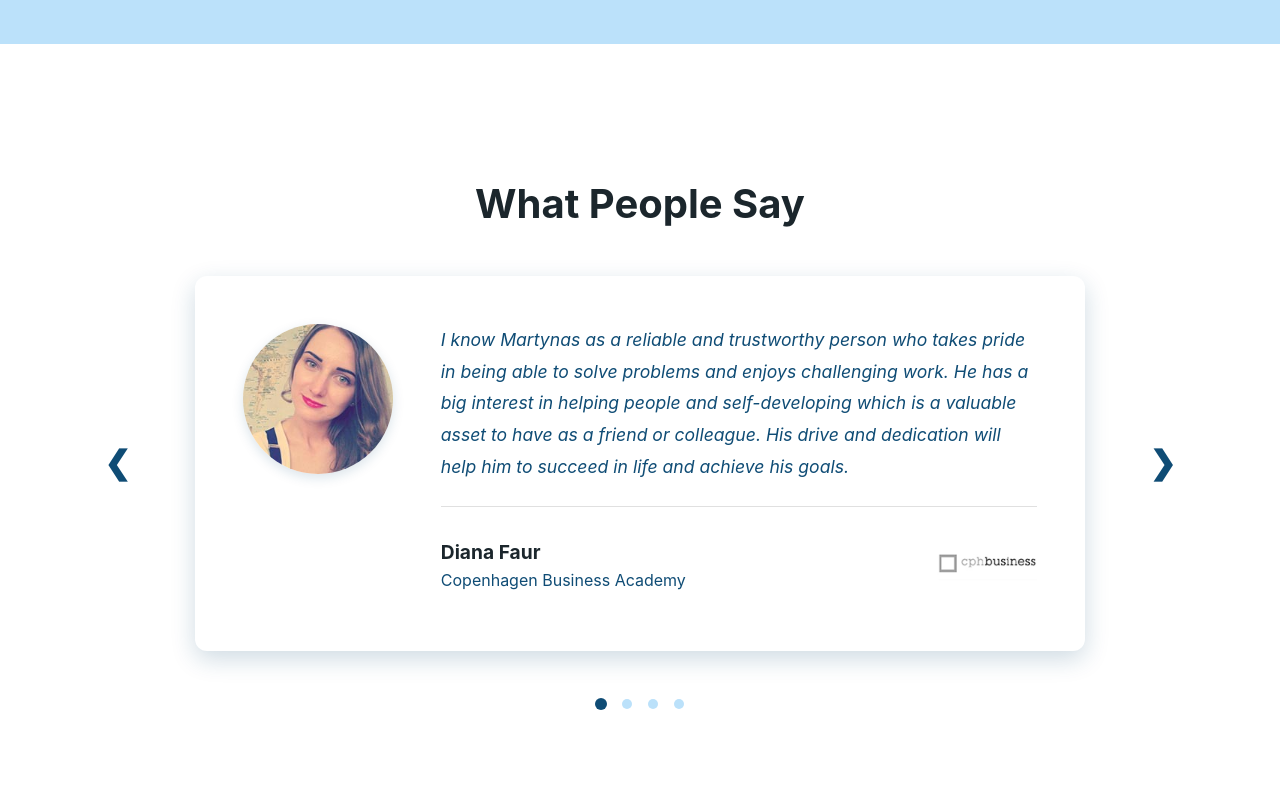
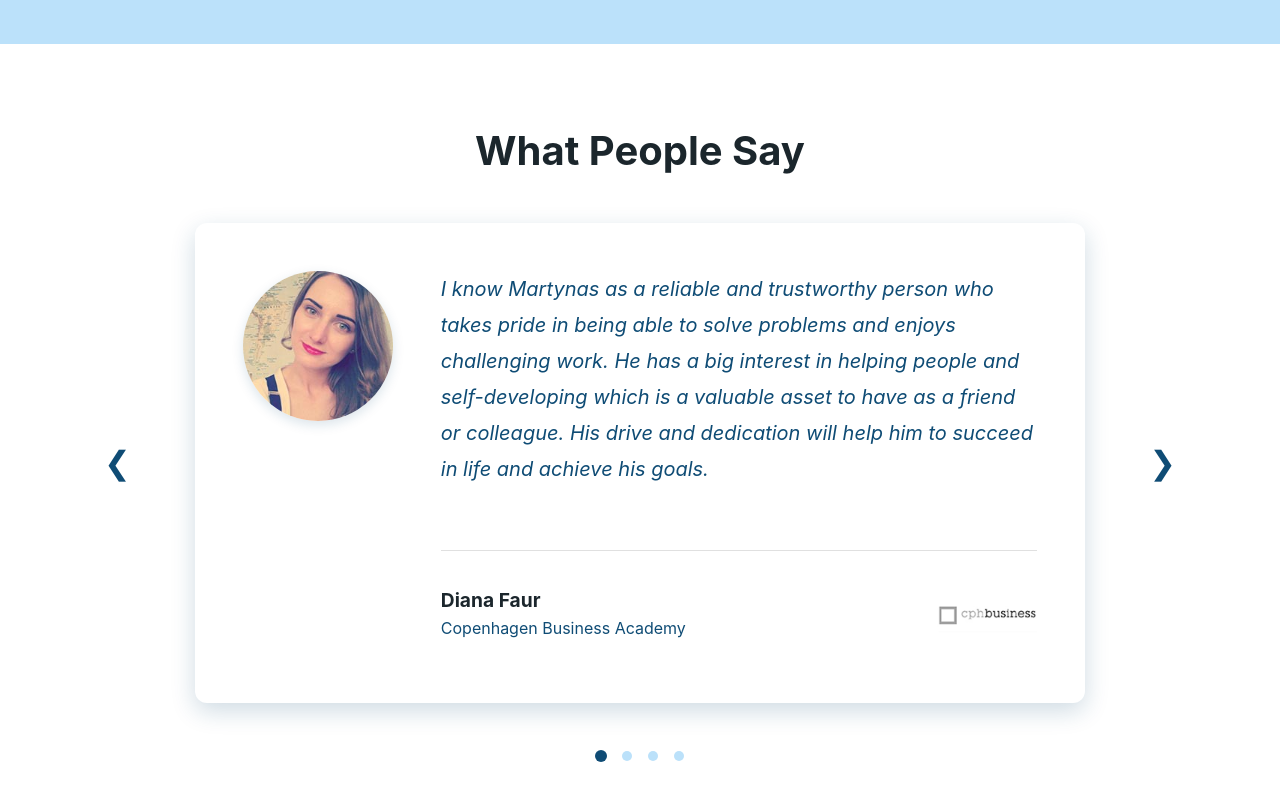
Before and after one commit to Martynas-Mockapetris/Portfolio, a React (Vite) app: page / in a window 1280 px wide. Shown: the part 2638-3438 px from the top of the page. Built offline with nearby package versions, Linux system fonts and the light colour scheme.

Commit message:
Carousel testimonial tweaking

```diff
--- a/src/components/Testimonials.css
+++ b/src/components/Testimonials.css
@@ -35,26 +35,13 @@
 
 /* Carousel Buttons */
 .carousel-button {
-  background-color: transparent !important;
+  background: none;
   border: none;
   font-size: 2rem;
   color: var(--color-primary-dark);
   cursor: pointer;
   padding: var(--spacing-md);
   flex-shrink: 0;
-  box-shadow: none !important;
-  transition: none;
-}
-
-.carousel-button:hover {
-  background-color: transparent !important;
-  box-shadow: none !important;
-  transform: none !important;
-  color: var(--color-primary-dark);
-}
-
-.carousel-button:active {
-  transform: none !important;
 }
 
 /* Testimonial Card */
@@ -65,9 +52,9 @@
   box-shadow: var(--shadow-lg);
   display: flex;
   gap: var(--spacing-2xl);
-  align-items: flex-start;
+  align-items: stretch;
   flex: 1;
-  min-height: 350px;
+  min-height: 480px;
 }
 
 /* Testimonial Avatar */
@@ -93,7 +80,7 @@
 }
 
 .testimonial-quote {
-  font-size: 1.1rem;
+  font-size: 1.25rem;
   line-height: 1.8;
   color: var(--color-text-secondary);
   margin: 0;
@@ -113,6 +100,9 @@
 
 .testimonial-info {
   flex: 1;
+  display: flex;
+  flex-direction: column;
+  justify-content: center;
 }
 
 .testimonial-name {
@@ -134,11 +124,16 @@
 /* Logo */
 .testimonial-logo {
   flex-shrink: 0;
+  width: 100px;
+  height: 80px;
+  display: flex;
+  align-items: center;
+  justify-content: center;
 }
 
 .logo-image {
-  max-width: 100px;
-  max-height: 100px;
+  max-width: 100%;
+  max-height: 100%;
   object-fit: contain;
 }
 
--- a/src/components/common/Tabs.css
+++ b/src/components/common/Tabs.css
@@ -58,21 +58,3 @@
   flex-direction: column;
   gap: var(--spacing-md);
 }
-
-/* Override global button styles */
-.tab-button {
-  background-color: transparent !important;
-  box-shadow: none !important;
-  border-radius: 0 !important;
-  padding: var(--spacing-sm) var(--spacing-md);
-}
-
-.tab-button:hover {
-  background-color: transparent !important;
-  box-shadow: none !important;
-  transform: none !important;
-}
-
-.tab-button:active {
-  transform: none !important;
-}
--- a/src/styles/global.css
+++ b/src/styles/global.css
@@ -109,8 +109,8 @@ a:hover {
   color: var(--color-primary-darkest);
 }
 
-/* Buttons - Default Style */
-button {
+/* Button Utility Class - For action buttons only */
+.btn {
   background-color: var(--color-primary-dark);
   color: var(--color-bg-primary);
   border: none;
@@ -123,17 +123,17 @@ button {
   box-shadow: var(--shadow-sm);
 }
 
-button:hover {
+.btn:hover {
   background-color: var(--color-primary-darkest);
   box-shadow: var(--shadow-md);
   transform: translateY(-2px);
 }
 
-button:active {
+.btn:active {
   transform: translateY(0);
 }
 
-button:disabled {
+.btn:disabled {
   background-color: var(--color-primary-light);
   cursor: not-allowed;
   opacity: 0.6;
```
